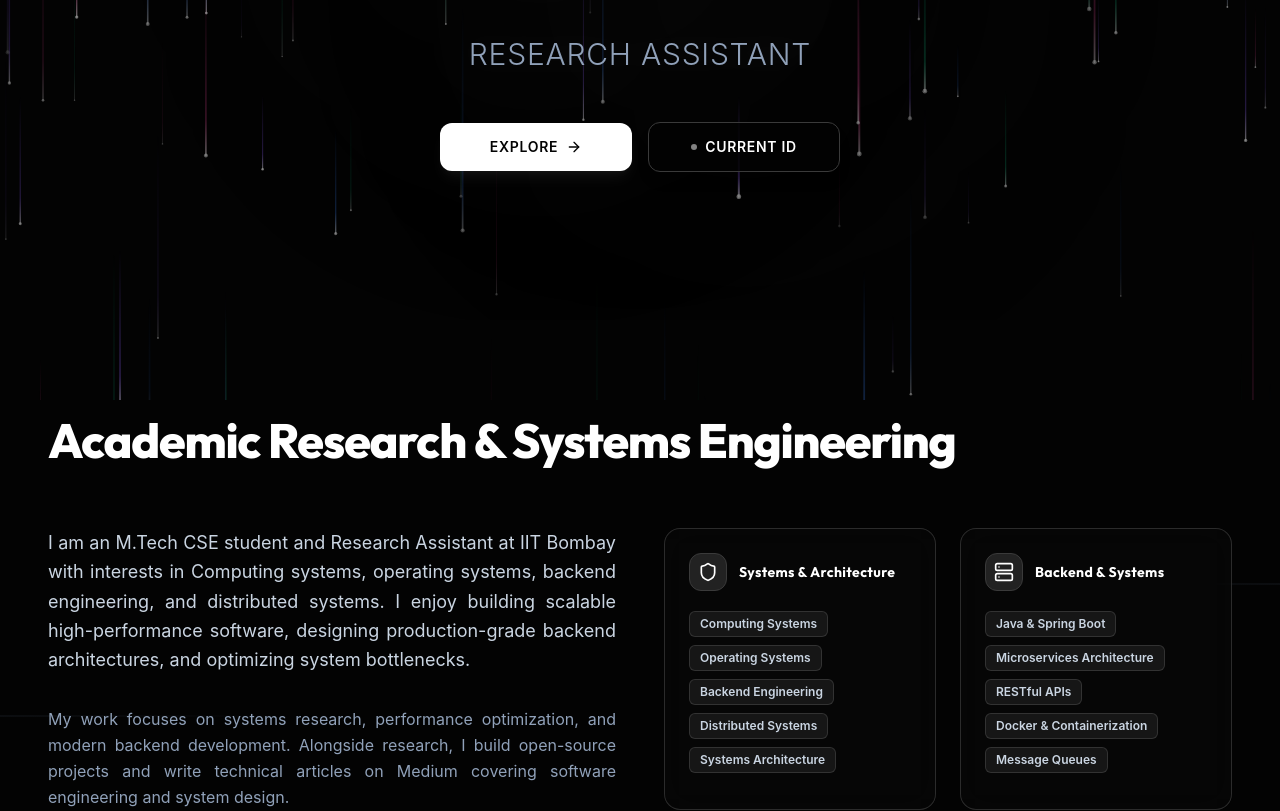
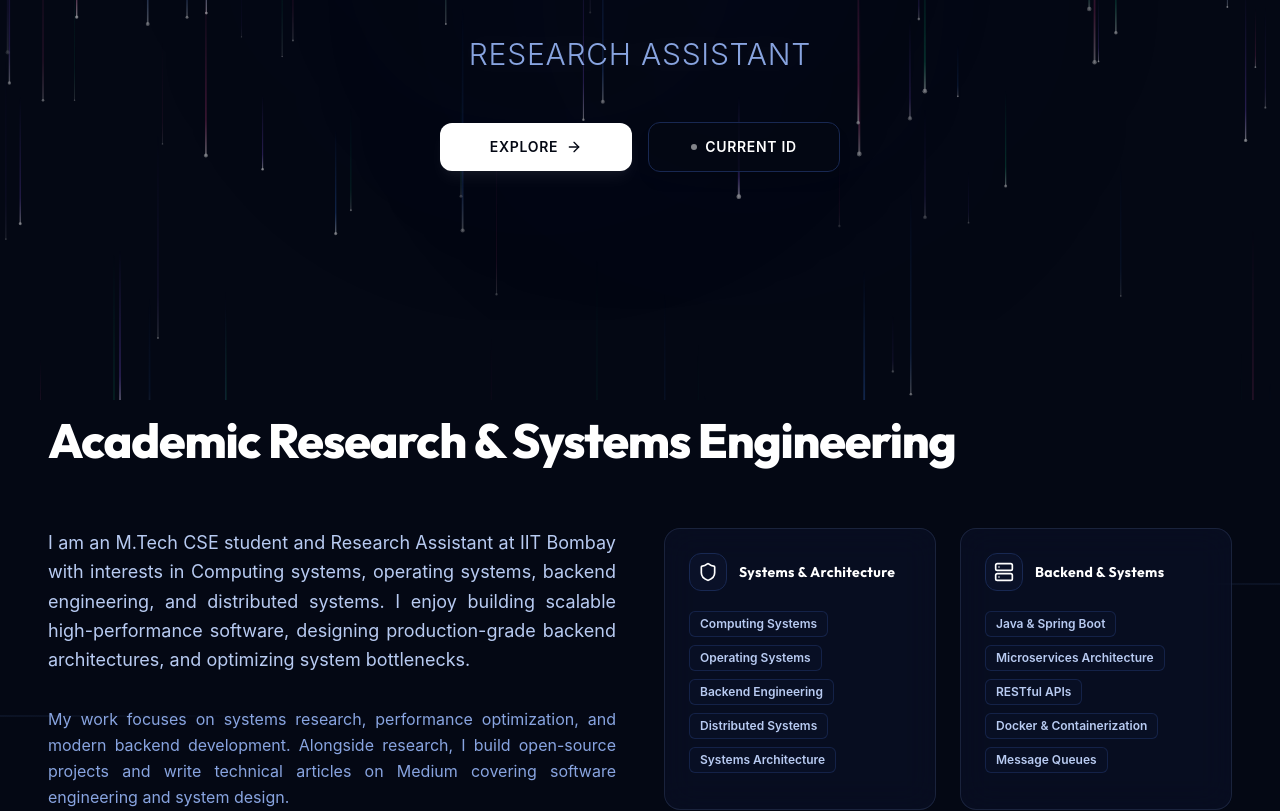
Before and after one commit to PARTH-THAKOR/MTech-Portfolio, a React (Vite) app: page / in a window 1280 px wide. Shown: the part 400-1211 px from the top of the page. Built offline with nearby package versions, Linux system fonts and the light colour scheme.

Commit message:
feat: apply midnight blue theme and update email

```diff
--- a/src/components/Contact.tsx
+++ b/src/components/Contact.tsx
@@ -29,7 +29,7 @@ export default function Contact() {
                   <Mail className="w-6 h-6" />
                 </div>
                 <a
-                  href="mailto:parthsinh@cse.iitb.ac.in"
+                  href="mailto:parth@paraglide.in"
                   className="p-2.5 rounded-lg bg-slate-900 hover:bg-slate-850 hover:text-white text-slate-400 border border-slate-800 transition-all active:scale-95 flex items-center gap-1.5 text-xs font-semibold"
                   title="Send Mail"
                 >
@@ -43,10 +43,10 @@ export default function Contact() {
               </p>
             </div>
             <a
-              href="mailto:parthsinh@cse.iitb.ac.in"
+              href="mailto:parth@paraglide.in"
               className="text-lg font-bold text-white hover:text-slate-300 transition-colors inline-flex items-center gap-1.5 self-start group/link"
             >
-              <span>parthsinh@cse.iitb.ac.in</span>
+              <span>parth@paraglide.in</span>
             </a>
           </div>
 
--- a/src/index.css
+++ b/src/index.css
@@ -3,18 +3,24 @@
 @import "tailwindcss";
 
 @theme {
-  --color-slate-950: #030303;
-  --color-slate-900: #222222;
-  --color-slate-850: #2b2b2b;
-  --color-slate-800: #3a3a3a;
-  --color-slate-700: #555555;
+  /* Deep Midnight Navy Theme */
+  --color-slate-950: #040814;
+  --color-slate-900: #0a1128;
+  --color-slate-850: #111b3d;
+  --color-slate-800: #182852;
+  --color-slate-700: #253b70;
+  --color-slate-600: #3b5696;
+  --color-slate-500: #5577bd;
+  --color-slate-400: #88a4e0;
+  --color-slate-300: #b8cbf2;
+  --color-slate-200: #dce5fa;
 }
 
 @layer base {
   html {
     scroll-behavior: smooth;
     font-family: 'Inter', sans-serif;
-    scrollbar-color: #3a3a3a #030303;
+    scrollbar-color: #182852 #040814;
     scrollbar-width: thin;
   }
 
@@ -22,23 +28,23 @@
     font-family: 'Outfit', sans-serif;
   }
 
-  /* Custom Webkit scrollbar styles matching dark theme */
+  /* Custom Webkit scrollbar styles matching midnight theme */
   ::-webkit-scrollbar {
     width: 8px;
   }
 
   ::-webkit-scrollbar-track {
-    background: #030303;
+    background: #040814;
   }
 
   ::-webkit-scrollbar-thumb {
-    background: #3a3a3a;
+    background: #182852;
     border-radius: 4px;
-    border: 1px solid #030303;
+    border: 1px solid #040814;
   }
 
   ::-webkit-scrollbar-thumb:hover {
-    background: #ffffff; /* hover thumb white */
+    background: #5577bd; /* hover thumb blue */
   }
 }
 
@@ -96,16 +102,17 @@
 
 /* Glassmorphism utility */
 .glass {
-  background: rgba(10, 10, 10, 0.55);
+  background: rgba(10, 17, 40, 0.6);
   backdrop-filter: blur(16px);
   -webkit-backdrop-filter: blur(16px);
-  border: 1px solid rgba(255, 255, 255, 0.15);
+  border: 1px solid rgba(136, 164, 224, 0.15); /* slate-400 (blue) with opacity */
 }
 
 .glass-header {
-  background: rgba(3, 3, 3, 0.75);
+  background: rgba(4, 8, 20, 0.85);
   backdrop-filter: blur(12px);
   -webkit-backdrop-filter: blur(12px);
+  border-bottom: 1px solid rgba(136, 164, 224, 0.15);
 }
 
 /* Glow card effects */
@@ -121,7 +128,8 @@
   border-radius: inherit;
   opacity: 0;
   transition: opacity 0.5s;
-  box-shadow: 0 0 25px 3px rgba(99, 102, 241, 0.2);
+  /* Midnight Cyan glow */
+  box-shadow: 0 0 30px 4px rgba(56, 189, 248, 0.25);
   pointer-events: none;
 }
 
@@ -131,7 +139,7 @@
 
 .glow-card:hover {
   transform: translateY(-4px);
-  border-color: rgba(99, 102, 241, 0.4);
+  border-color: rgba(56, 189, 248, 0.5); /* Sky blue border on hover */
 }
 
 @keyframes blink {
```
